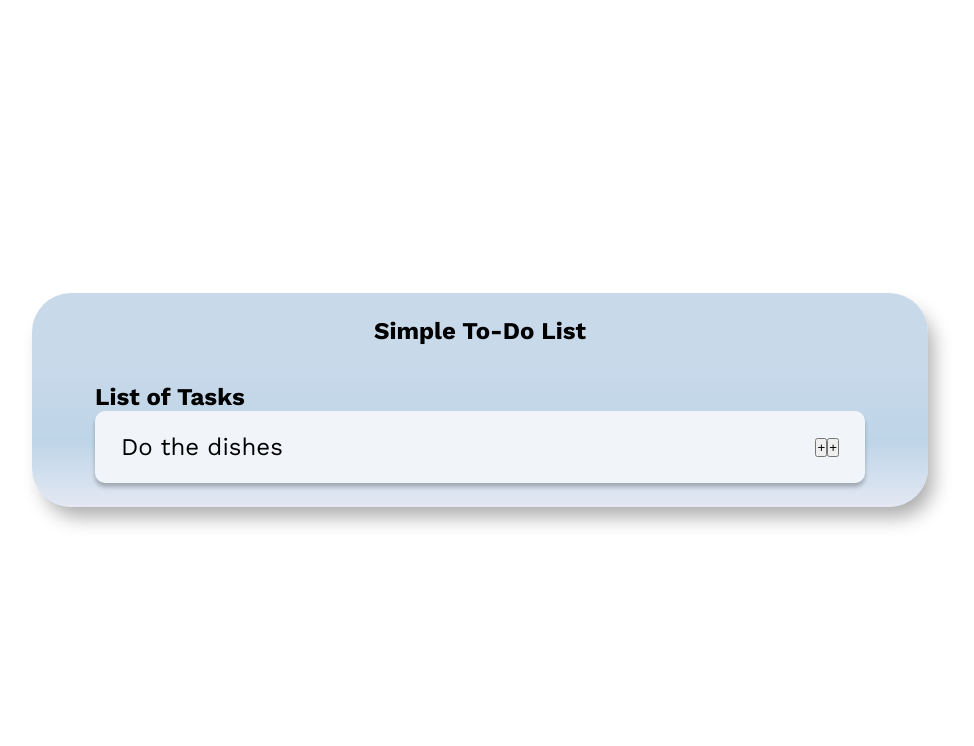
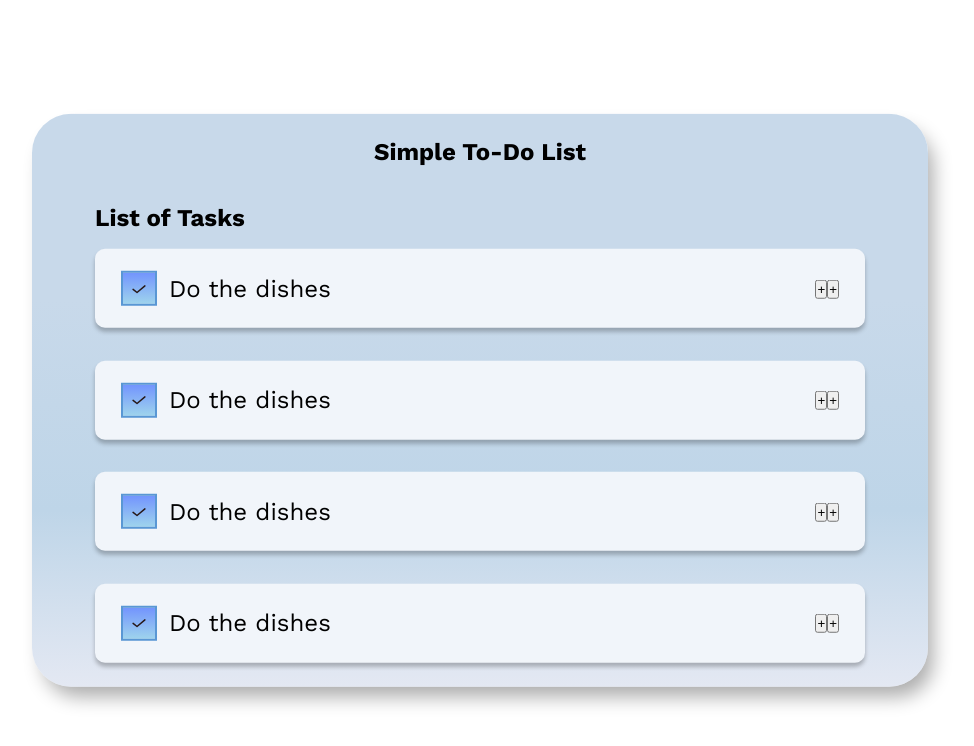
Before and after one commit to HarshitaNahata/to-do-list, a React (Vite) app: page / in a window 1280 px wide. Shown: the top 746 px of the page, without its empty margins (160-1134 px from the left). Built offline with nearby package versions, Linux system fonts and the light colour scheme.

Commit message:
card and checkbox done

```diff
--- a/src/components/Card/Card.jsx
+++ b/src/components/Card/Card.jsx
@@ -1,11 +1,13 @@
 import React from 'react';
 import styles from './Card.module.css';
 import Typography from '../Typography/Typography';
+import Checkbox from '../Checkbox/Checkbox';
 
 function Card() {
     return (
         <div className={styles.card}>
             <div className={styles.taskName}>
+                <Checkbox />
                 <Typography fontSize={24}>Do the dishes</Typography>
             </div>
             <div className={styles.actionButton}>
--- a/src/components/Card/Card.module.css
+++ b/src/components/Card/Card.module.css
@@ -4,6 +4,7 @@
     border-radius: 10px;
     padding: 22px 26px;
     display: flex;
+    width: 100%;
     justify-content: space-between;
     align-items: center;
 }
--- a/src/components/Checkbox/Checkbox.jsx
+++ b/src/components/Checkbox/Checkbox.jsx
@@ -1,11 +1,12 @@
-import React from 'react';
+import React, { useState } from 'react';
 import check from "../../assets/check.svg";
 import styles from './Checkbox.module.css';
 
 function Checkbox() {
+    const [checked, setChecked] = useState(false);
     return (
-        <div className={styles.checkbox}>
-            <input type="checkbox" />
+        <div className={checked ? styles.checkbox : styles.active}>
+            <input type="checkbox" onChange={(e) => setChecked(e.target.checked)} />
             <img src={check} alt='check' />
         </div>
     )
--- a/src/components/Checkbox/Checkbox.module.css
+++ b/src/components/Checkbox/Checkbox.module.css
@@ -1 +1,37 @@
-.checkbox {}
+.checkbox,
+.active {
+    width: 36px;
+    height: 35px;
+    border: 2px solid #5997D4;
+    position: relative;
+    display: flex;
+    justify-content: center;
+    align-items: center;
+    transition: all 0.4s;
+}
+
+.checkbox input {
+    appearance: none;
+    position: absolute;
+    top: 0;
+    left: 0;
+    width: 100%;
+    height: 100%;
+    cursor: pointer;
+    z-index: 99999;
+}
+
+.active input {
+    appearance: none;
+    position: absolute;
+    top: 0;
+    left: 0;
+    width: 100%;
+    height: 100%;
+    cursor: pointer;
+    z-index: 99999;
+}
+
+.active {
+    background: linear-gradient(180deg, rgba(61, 107, 255, 0.7020) 0%, rgba(09, 151, 213, 0.3564) 100%);
+}
--- a/src/components/ToDosList/ToDosList.jsx
+++ b/src/components/ToDosList/ToDosList.jsx
@@ -1,9 +1,12 @@
 import React from 'react';
 import Card from '../Card/Card';
+import styles from './ToDosList.module.css'
 
 function ToDosList() {
     return (
-        <div><Card /></div>
+        <div className={styles.todoList}>
+            {[0, 1, 2, 3].map((item) => (<Card />))}
+        </div>
     )
 }
 
--- /dev/null
+++ b/src/components/ToDosList/ToDosList.module.css
@@ -0,0 +1,9 @@
+.todoList {
+    margin-top: 17px;
+    display: flex;
+    flex-direction: column;
+    justify-content: center;
+    align-items: flex-start;
+    gap: 32.5px;
+    width: 100%;
+}
```
Also changed, not shown: src/components/ActionButton/ActionButton.jsx (added, +9 -0 lines), src/assets/pencil.svg (added), src/assets/trash.svg (added).
